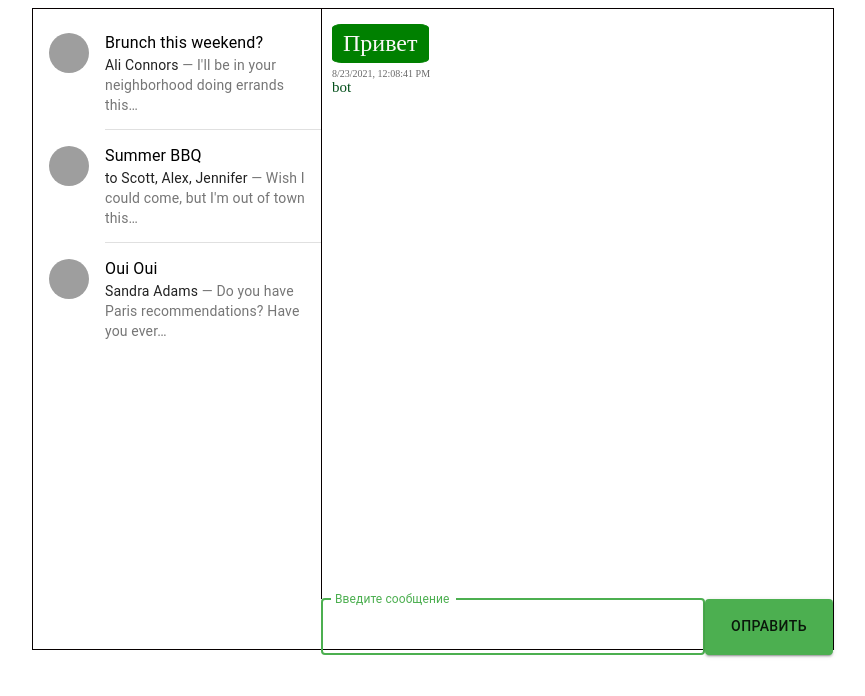
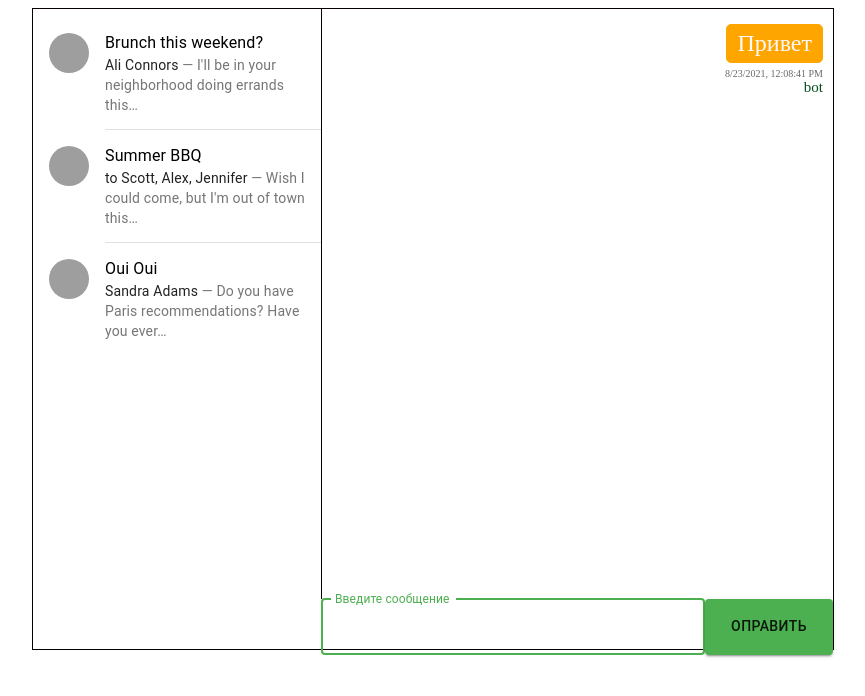
Before and after one commit to panechek/react-message, a React (Create React App) app: page / in a window 1280 px wide. Shown: the top 696 px of the page, without its empty margins (295-1160 px from the left). Built offline with nearby package versions, Linux system fonts and the light colour scheme; grey boxes are pictures that could not be loaded.

Commit message:
style for botMessage

```diff
--- a/src/MessageListComp.js
+++ b/src/MessageListComp.js
@@ -17,7 +17,7 @@ const useStyles = makeStyles(() => ({
     },
     messageText: {
         border: "1px solid green",
-        borderRadius: "10%",
+        borderRadius: "5px",
         padding: "5px 10px",
         margin: "5px 0",
         color: "rgb(250, 248, 248)",
@@ -33,6 +33,22 @@ const useStyles = makeStyles(() => ({
     messageAuthor: {
         fontSize: "15px",
         color: "rgb(5, 80, 28)",
+    },
+
+    botMessage: {
+        display: "flex",
+        flexDirection: "column",
+        alignItems: "end",
+    },
+
+    botMessageText: {
+        border: "1px solid orange",
+        borderRadius: "5px",
+        padding: "5px 10px",
+        margin: "5px 0",
+        color: "rgb(250, 248, 248)",
+        backgroundColor: "orange",
+        fontSize: "24px",
     }
 
 }))
@@ -42,8 +58,17 @@ const MessageListComp = (props) => {
 
     const classes = useStyles();
 
+
+
     return <div class={classes.messageList}>
-        {props.messageArray.map((message, i) => (<div className={classes.message} key={i}><div className={classes.messageText}>{message.text}</div><div className={classes.messageTime}>{message.time}</div><div className={classes.messageAuthor}>{message.author}</div></div>))}
+        {props.messageArray.map((message, i) => {
+            const authorMessage = message.author ==='bot'
+            return  (
+        <div className={authorMessage ? classes.botMessage : classes.message} key={i}>
+                <div className={authorMessage ? classes.botMessageText :classes.messageText}>{message.text}</div>
+                <div className={classes.messageTime}>{message.time}</div>
+                <div className={classes.messageAuthor}>{message.author}</div>
+            </div>)})}
     </div>
 };
 
```
